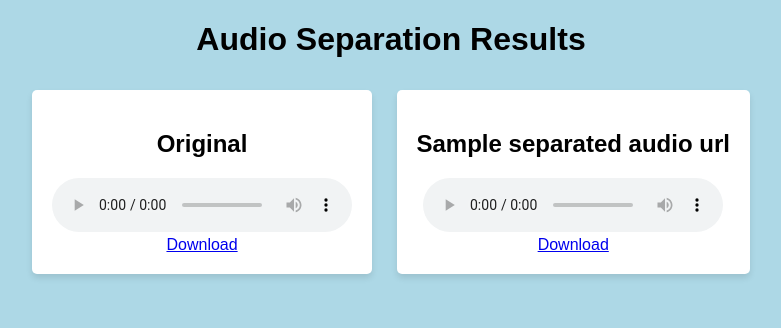
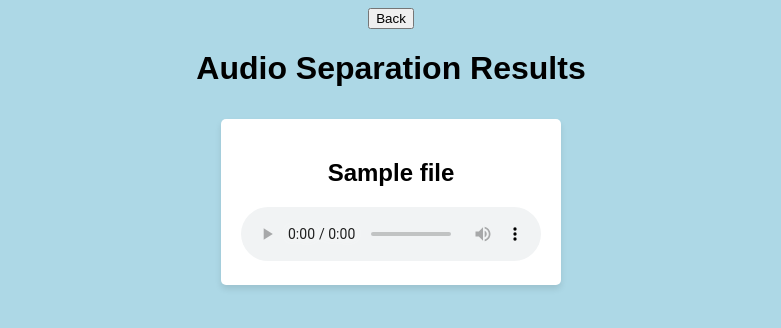
Before and after one commit to OrhunYildirimOgut/spleeter-web, a Flask app: template templates/results.html in a window 1280 px wide. Shown: the top 328 px of the page, without its empty margins (249-1030 px from the left). Run offline with Flask 2, Linux system fonts and the light colour scheme; the template is opened without the code that fills it: most values are stand-ins (such as "Sample title", 1, 10 or a date in 2020).

Commit message:
Update results.html

```diff
--- a/templates/results.html
+++ b/templates/results.html
@@ -1,11 +1,16 @@
 <!DOCTYPE html>
 <html lang="en">
 <head>
+    <script src="https://www.youtube.com/iframe_api"></script>
+    <form action="{{ url_for('back') }}" method="POST">
+        <input type="submit" value="Back">
+    </form>
     <meta charset="UTF-8">
     <meta name="viewport" content="width=device-width, initial-scale=1.0">
     <title>Audio Separation Results</title>
     <style>
         body {
+
             background-color: lightblue;
             font-family: Arial, sans-serif;
             text-align: center;
@@ -21,31 +26,71 @@
     </style>
 </head>
 <body>
+    <script>
+        // Get the video ID from the input URL
+        function getVideoId(url) {
+            const regex = /(?:v=|\/)([0-9A-Za-z_-]{11})/;
+            const match = regex.exec(url);
+            return match ? match[1] : null;
+        }
+
+        // The YouTube IFrame API will call this function when the API is ready
+        function onYouTubeIframeAPIReady() {
+            const videoId = getVideoId("{{ url }}"); // Replace with the actual video URL
+            if (!videoId) {
+                console.error("Invalid YouTube video URL");
+                return;
+            }
+
+            const player = new YT.Player("player", {
+                height: "360",
+                width: "640",
+                videoId: videoId,
+                events: {
+                    "onReady": onPlayerReady
+                }
+            });
+
+            // Synchronize the video playback with the audio playback
+            function onPlayerReady(event) {
+                const audioElements = document.getElementsByTagName("audio");
+
+                for (let i = 0; i < audioElements.length; i++) {
+                    const audio = audioElements[i];
+
+                    // When the audio starts playing, play the YouTube video as well
+                    audio.addEventListener("play", () => {
+                        player.seekTo(audio.currentTime);
+                        player.playVideo();
+                    });
+
+                    // When the audio is paused, pause the YouTube video as well
+                    audio.addEventListener("pause", () => {
+                        player.pauseVideo();
+                    });
+
+                    // When the audio playback position is changed, update the YouTube video playback position
+                    audio.addEventListener("timeupdate", () => {
+                        const timeDifference = Math.abs(player.getCurrentTime() - audio.currentTime);
+                        if (timeDifference > 1) {
+                            player.seekTo(audio.currentTime);
+                        }
+                    });
+                }
+            }
+        }
+    </script>
+    <div id="player"></div>
     <h1>Audio Separation Results</h1>
-
-    <!-- Display the original audio and separated audio tracks here -->
+{% for label, file_path in all_files.items() %}
     <div class="audio-container">
-        <h2>Original</h2>
+        <h2>{{ label.capitalize() }}</h2>
         <audio controls>
-            <source src="{{ separated_audio_urls['original'] }}" type="audio/mpeg">
+            <source src="{{ file_path }}" type="audio/mpeg">
             Your browser does not support the audio element.
         </audio>
         <br>
-        <a href="{{ separated_audio_urls['original'] }}" download="original.mp3">Download</a>
     </div>
-
-    {% for label, url in separated_audio_urls.items() %}
-        {% if label != 'original' %}
-            <div class="audio-container">
-                <h2>{{ label.capitalize() }}</h2>
-                <audio controls>
-                    <source src="{{ url }}" type="audio/mpeg">
-                    Your browser does not support the audio element.
-                </audio>
-                <br>
-                <a href="{{ url }}" download="{{ label }}.mp3">Download</a>
-            </div>
-        {% endif %}
-    {% endfor %}
+{% endfor %}
 </body>
 </html>
```
